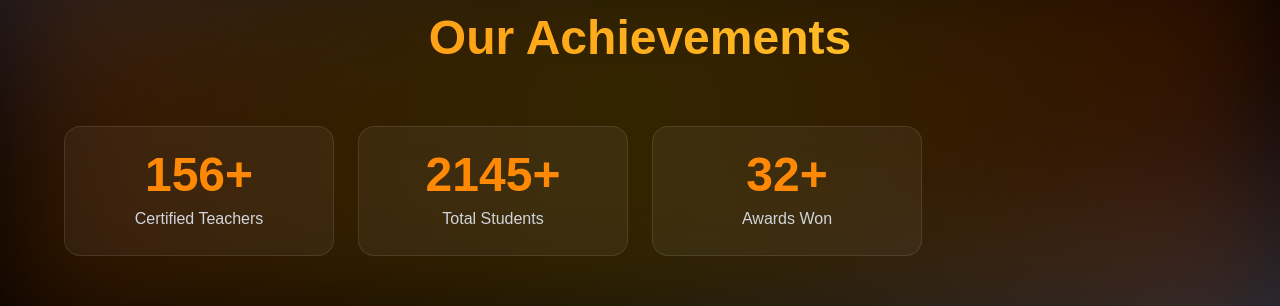
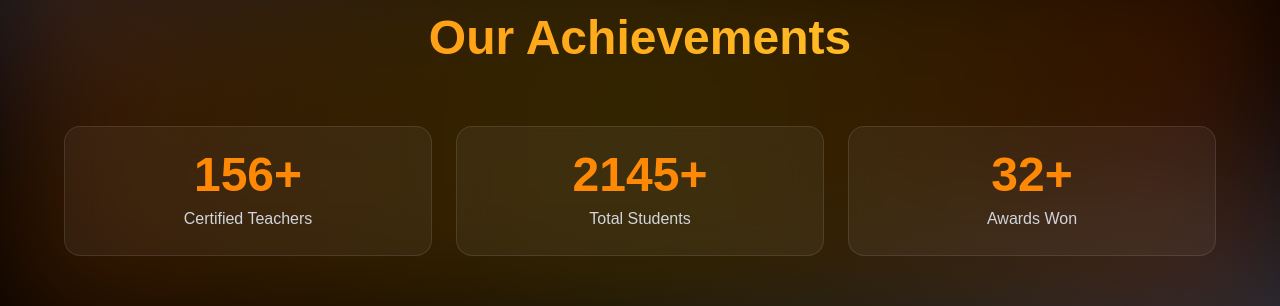
Before and after one commit to planbanalo-cmd/gurukulam-school, a Next.js app in the folder Frontend/: page / in a window 1280 px wide. Shown: the part 1560-1866 px from the top of the page. Built offline with nearby package versions, Linux system fonts and the light colour scheme.

Commit message:
our achivement

```diff
--- a/Frontend/components/WhatWeOffer.js
+++ b/Frontend/components/WhatWeOffer.js
@@ -9,14 +9,12 @@
   const targets = {
     teachers: 156,
     students: 2145,
-
     awards: 32,
   };
 
   const [stats, setStats] = useState({
     teachers: 0,
     students: 0,
-
     awards: 0,
   });
 
@@ -50,7 +48,6 @@
       setStats({
         teachers: Math.floor(ease * targets.teachers),
         students: Math.floor(ease * targets.students),
-
         awards: Math.floor(ease * targets.awards),
       });
 
@@ -65,7 +62,6 @@
   const data = [
     { label: "Certified Teachers", value: stats.teachers },
     { label: "Total Students", value: stats.students },
-
     { label: "Awards Won", value: stats.awards },
   ];
 
@@ -85,7 +81,7 @@
         </h2>
 
         {/* Stats Grid */}
-        <div className="grid grid-cols-2 md:grid-cols-4 gap-6">
+        <div className="grid grid-cols-2 md:grid-cols-3 gap-6">
 
           {data.map((item, i) => (
             <div
```
